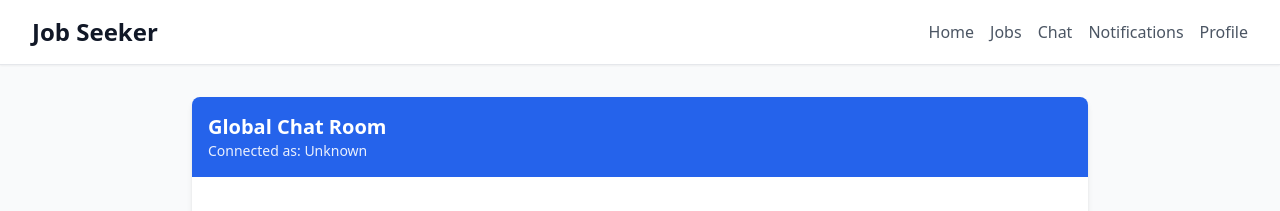
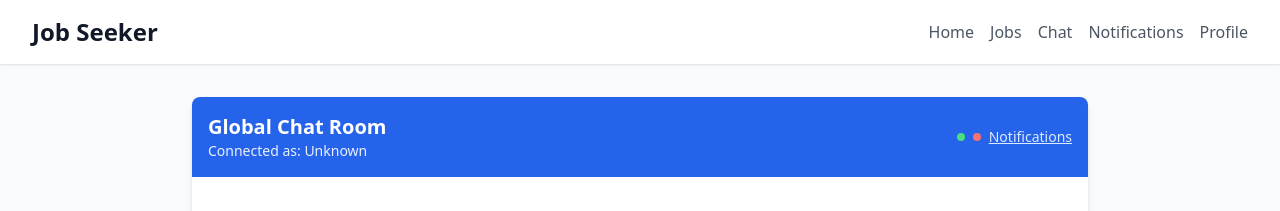
Before and after one commit to msamets/pwa-example, a Next.js app: page /chat in a window 1280 px wide. Shown: the top 211 px of the page. Built offline with nearby package versions, Linux system fonts and the light colour scheme.

Commit message:
Implement chat notifications and page visibility detection in ChatPage component. Add NotificationManager method for sending chat messages and update manifest to request notification permissions. Enhance UI with notification settings and indicators for page visibility and notification status.

```diff
--- a/app/chat/page.tsx
+++ b/app/chat/page.tsx
@@ -1,6 +1,8 @@
 'use client'
 
 import { useState, useEffect, useRef } from 'react'
+import { NotificationManager } from '../utils/notifications'
+import NotificationPermission from '../components/NotificationPermission'
 
 interface Message {
   id: string
@@ -15,6 +17,9 @@ export default function ChatPage() {
   const [userIP, setUserIP] = useState('')
   const [isConnected, setIsConnected] = useState(false)
   const [isLoading, setIsLoading] = useState(false)
+  const [isPageVisible, setIsPageVisible] = useState(true)
+  const [notificationPermission, setNotificationPermission] = useState<NotificationPermission>('default')
+  const [showNotificationSettings, setShowNotificationSettings] = useState(false)
   const messagesEndRef = useRef<HTMLDivElement>(null)
   const lastMessageIdRef = useRef<string | null>(null)
   const pollingIntervalRef = useRef<NodeJS.Timeout | null>(null)
@@ -26,6 +31,36 @@ export default function ChatPage() {
   useEffect(() => {
     scrollToBottom()
   }, [messages])
+
+  // Check notification permission on mount
+  useEffect(() => {
+    if ('Notification' in window) {
+      setNotificationPermission(Notification.permission)
+    }
+  }, [])
+
+  // Page visibility detection
+  useEffect(() => {
+    const handleVisibilityChange = () => {
+      setIsPageVisible(!document.hidden)
+      console.log('📄 Page visibility changed:', !document.hidden)
+    }
+
+    document.addEventListener('visibilitychange', handleVisibilityChange)
+
+    // Also listen for focus/blur events for additional accuracy
+    const handleFocus = () => setIsPageVisible(true)
+    const handleBlur = () => setIsPageVisible(false)
+
+    window.addEventListener('focus', handleFocus)
+    window.addEventListener('blur', handleBlur)
+
+    return () => {
+      document.removeEventListener('visibilitychange', handleVisibilityChange)
+      window.removeEventListener('focus', handleFocus)
+      window.removeEventListener('blur', handleBlur)
+    }
+  }, [])
 
   // Fetch messages from the API
   const fetchMessages = async (lastMessageId?: string) => {
@@ -46,9 +81,32 @@ export default function ChatPage() {
       }
 
       if (data.messages && data.messages.length > 0) {
+        const newMessages = data.messages
+
         if (lastMessageId) {
-          // Append new messages
-          setMessages(prev => [...prev, ...data.messages])
+          // Append new messages and check for notifications
+          setMessages(prev => {
+            const updatedMessages = [...prev, ...newMessages]
+
+            // Send notifications for new messages if page is not visible and user is not the sender
+            if (!isPageVisible && notificationPermission === 'granted') {
+              newMessages.forEach((message: Message) => {
+                // Don't notify for own messages
+                if (message.user !== userIP) {
+                  console.log('📨 Sending notification for new message from:', message.user)
+                  NotificationManager.sendChatMessage(
+                    message.user === userIP ? 'You' : message.user,
+                    message.message,
+                    message.id
+                  ).catch(error => {
+                    console.error('Failed to send notification:', error)
+                  })
+                }
+              })
+            }
+
+            return updatedMessages
+          })
         } else {
           // Set initial messages
           setMessages(data.messages)
@@ -83,7 +141,7 @@ export default function ChatPage() {
         clearInterval(pollingIntervalRef.current)
       }
     }
-  }, [])
+  }, [isPageVisible, notificationPermission, userIP]) // Re-run when visibility or notification permission changes
 
   const sendMessage = async (e: React.FormEvent) => {
     e.preventDefault()
@@ -136,11 +194,21 @@ export default function ChatPage() {
     return messageUser === userIP
   }
 
+  const testNotification = async () => {
+    try {
+      await NotificationManager.sendChatMessage('Test User', 'This is a test notification to check if chat notifications are working properly!')
+    } catch (error) {
+      console.error('Failed to send test notification:', error)
+    }
+  }
+
   return (
     <div className="max-w-4xl mx-auto">
       <div className="bg-white rounded-lg shadow-md h-[600px] flex flex-col">
         {/* Header */}
         <div className="bg-blue-600 text-white p-4 rounded-t-lg">
+          <div className="flex justify-between items-center">
+            <div>
               <h1 className="text-xl font-semibold">Global Chat Room</h1>
               <p className="text-sm opacity-90">
                 {isConnected ? (
@@ -150,6 +218,61 @@ export default function ChatPage() {
                 )}
               </p>
             </div>
+            <div className="flex items-center space-x-2">
+              {/* Page visibility indicator */}
+              <div className={`w-2 h-2 rounded-full ${isPageVisible ? 'bg-green-400' : 'bg-yellow-400'}`}
+                   title={isPageVisible ? 'Page is active' : 'Page is in background'}></div>
+
+              {/* Notification status indicator */}
+              <div
+                className={`w-2 h-2 rounded-full ${
+                  notificationPermission === 'granted' ? 'bg-green-400' :
+                  notificationPermission === 'denied' ? 'bg-red-400' : 'bg-gray-400'
+                }`}
+                title={`Notifications: ${notificationPermission}`}
+              ></div>
+
+              {/* Settings button */}
+              <button
+                onClick={() => setShowNotificationSettings(!showNotificationSettings)}
+                className="text-blue-100 hover:text-white text-sm underline"
+              >
+                {showNotificationSettings ? 'Hide' : 'Notifications'}
+              </button>
+            </div>
+          </div>
+        </div>
+
+        {/* Notification Settings Panel */}
+        {showNotificationSettings && (
+          <div className="border-b bg-gray-50 p-4">
+            <div className="mb-4">
+              <h3 className="font-medium text-gray-900 mb-2">Background Notifications</h3>
+              <p className="text-sm text-gray-600 mb-3">
+                Get notified when new messages arrive while you're not actively viewing this page.
+              </p>
+
+              <div className="flex items-center justify-between text-sm">
+                <span>Page Status: {isPageVisible ?
+                  <span className="text-green-600">Active (no notifications)</span> :
+                  <span className="text-blue-600">Background (notifications enabled)</span>
+                }</span>
+
+                <button
+                  onClick={testNotification}
+                  className="px-3 py-1 bg-blue-100 text-blue-700 rounded-md hover:bg-blue-200 text-xs"
+                >
+                  Test Notification
+                </button>
+              </div>
+            </div>
+
+            <NotificationPermission
+              currentPermission={notificationPermission}
+              onPermissionChange={setNotificationPermission}
+            />
+          </div>
+        )}
 
         {/* Messages */}
         <div className="flex-1 overflow-y-auto p-4 space-y-3">
@@ -219,6 +342,9 @@ export default function ChatPage() {
               ) : (
                 <span className="text-red-600">● Disconnected</span>
               )}
+              {notificationPermission === 'granted' && !isPageVisible && (
+                <span className="text-blue-600 ml-2">🔔 Notifications active</span>
+              )}
             </span>
             <span>{newMessage.length}/500</span>
           </div>
--- a/app/utils/notifications.ts
+++ b/app/utils/notifications.ts
@@ -469,6 +469,25 @@ export class NotificationManager {
       }
     })
   }
+
+  static async sendChatMessage(senderName: string, message: string, messageId?: string): Promise<Notification | null> {
+    // Truncate long messages for notification display
+    const truncatedMessage = message.length > 100 ? message.substring(0, 100) + '...' : message
+
+    return this.sendIOSOptimizedNotification({
+      title: `💬 New message from ${senderName}`,
+      body: truncatedMessage,
+      tag: 'chat-message', // This will replace previous chat notifications
+      requireInteraction: false, // Allow auto-dismiss for chat messages
+      data: {
+        type: 'chat-message',
+        messageId,
+        senderName,
+        fullMessage: message,
+        redirectUrl: '/chat?from=notification'
+      }
+    })
+  }
 }
 
 // Service Worker notification handler (for background notifications)
```
Also changed, not shown: public/manifest.json. Lines whose indentation alone changed are shown as unchanged.
